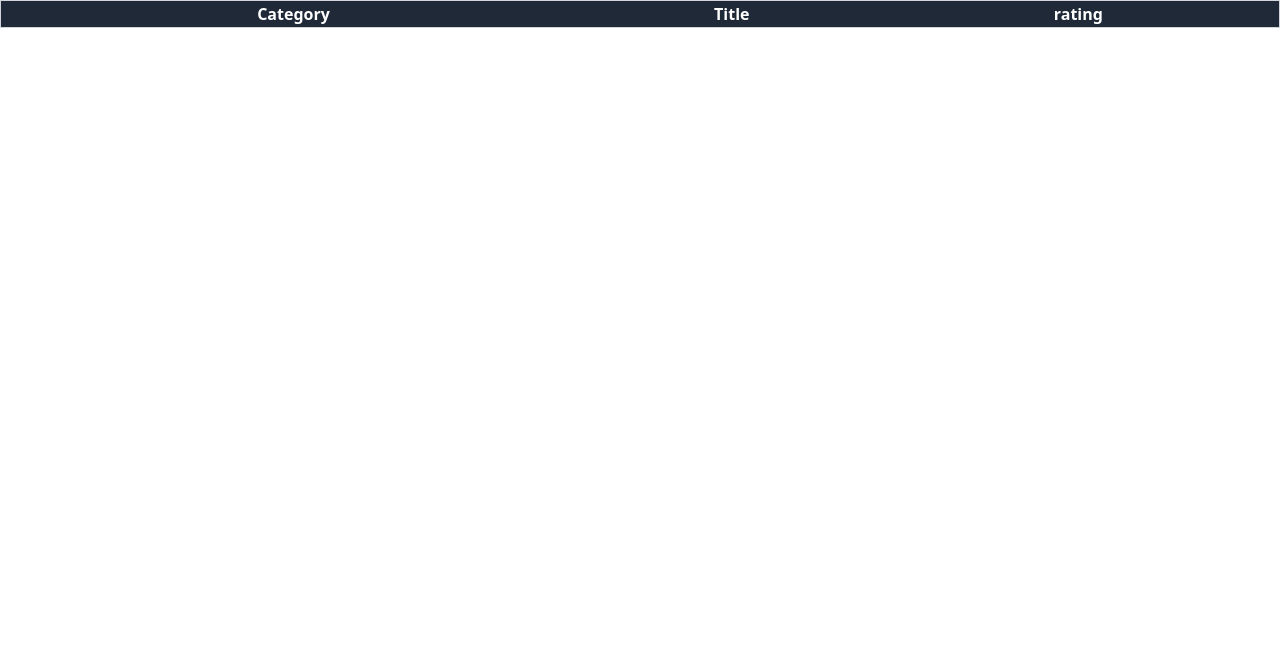
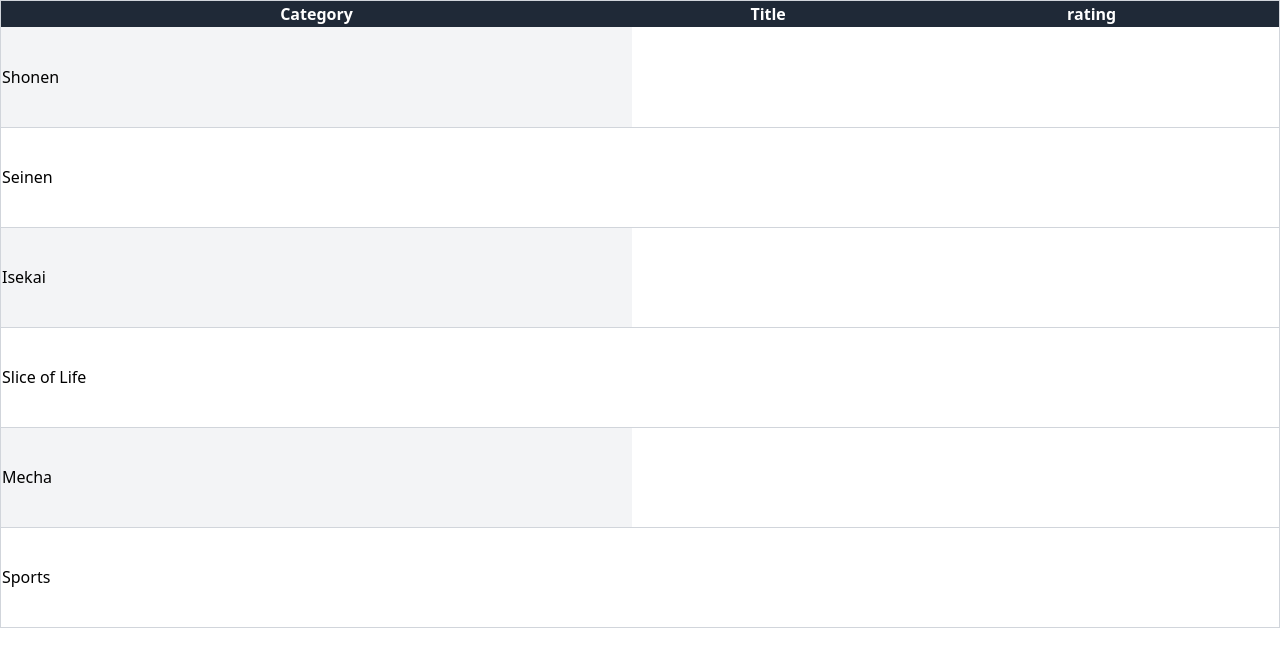
Before and after one commit to akshitchowdhury/playground, a React (Create React App) app: page / in a window 1280 px wide. Shown: the top 666 px of the page. Built offline with nearby package versions, Linux system fonts and the light colour scheme.

Commit message:
animePorta6

```diff
--- a/src/playFiles/AnimePortal/AnimePortal.jsx
+++ b/src/playFiles/AnimePortal/AnimePortal.jsx
@@ -46,7 +46,7 @@ const AnimePortal = () => {
     </div>
 
     <table className="min-w-full bg-white border border-gray-300 rounded-lg">
-        <thead>
+        <thead className=''>
         <tr className="bg-gray-800 text-white">
 
         <th>    Category</th>
@@ -54,11 +54,19 @@ const AnimePortal = () => {
          <th> Title</th>
           <th>  rating</th>
             </tr>
+            </thead>
+            <tbody>
+                {
+                    animeCategories.map((item,index)=>(
+                        <tr className={`${index % 2 === 0 ? 'bg-gray-100' : 'bg-white'} h-[100px] border-b border-gray-300`}>
+                            <td>{item.category}</td>
+                        </tr>
+                    ))
+                }
 
-            <tbody>
 
             </tbody>
-        </thead>
+
     </table>
     </>
   )
```
